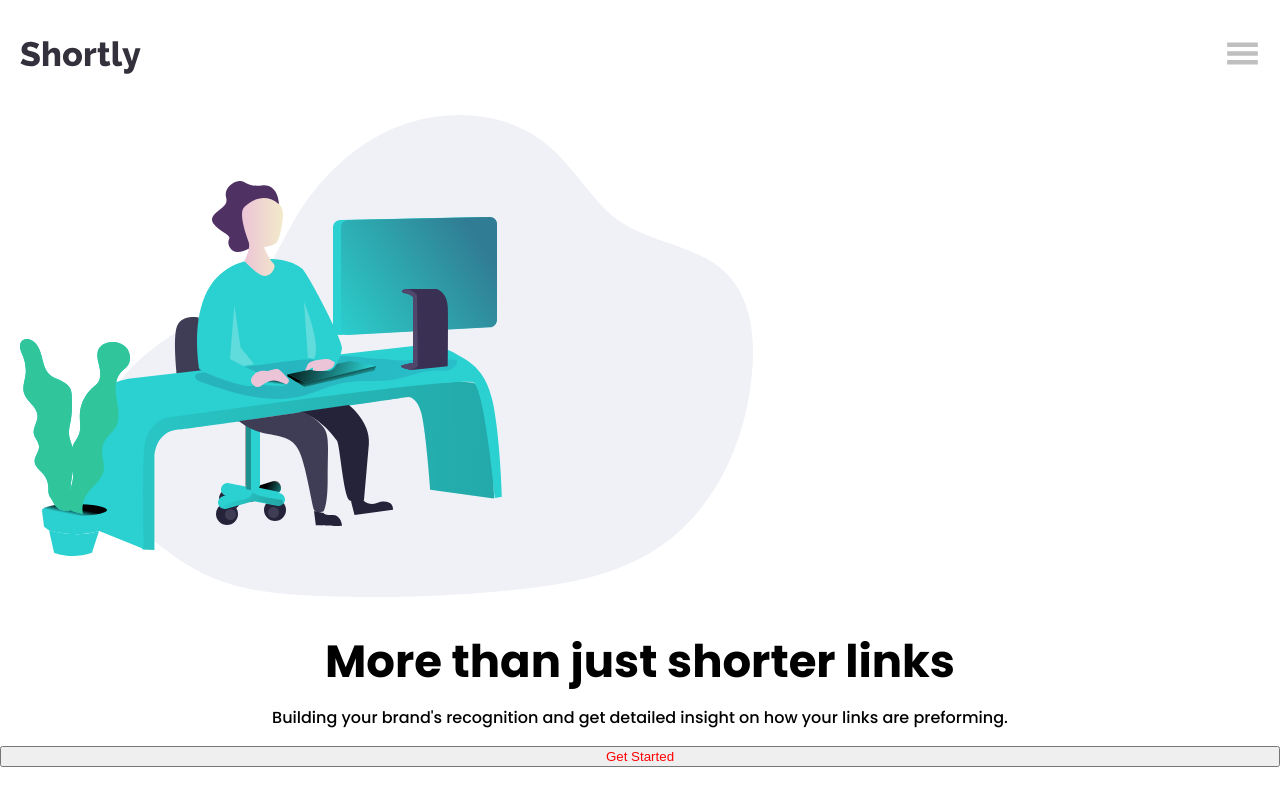
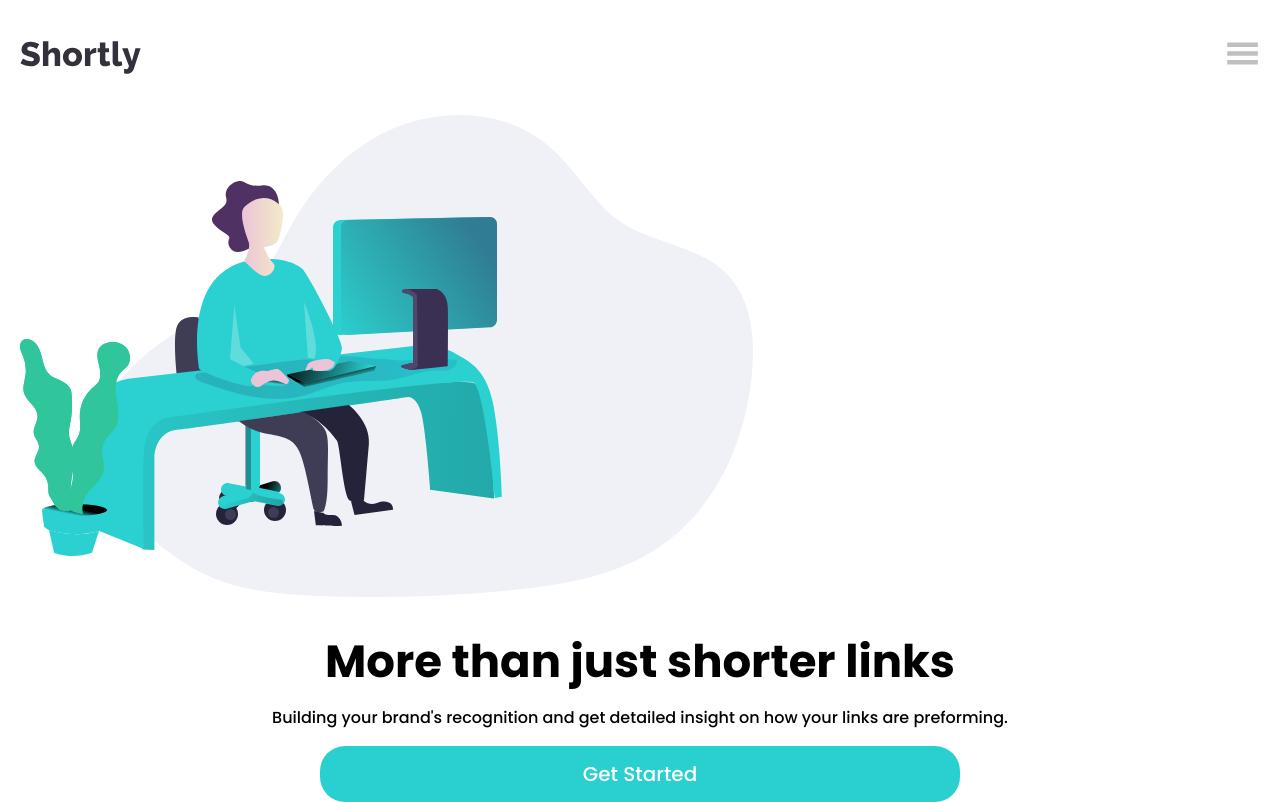
Before and after one commit to tomazi15/url-shortening-landing-page, a React (Create React App) app: page / in a window 1280 px wide. Built offline with nearby package versions, Linux system fonts and the light colour scheme.

Commit message:
feat(✨): styling button commponent

```diff
--- a/src/components/PageHeader/PageHeader.module.scss
+++ b/src/components/PageHeader/PageHeader.module.scss
@@ -2,6 +2,11 @@
 @import "../../scss/variables.scss";
 
 .container {
+  display: flex;
+  flex-direction: column;
+  text-align: center;
+  justify-content: center;
+
   font-family: $poppins-font;
 
   &__logo {
@@ -10,10 +15,6 @@
   }
 
   &__text {
-    display: flex;
-    flex-direction: column;
-    text-align: center;
-
     h1 {
       font-size: toRem(45);
       line-height: toRem(55);
--- a/src/components/partials/Button/Button.module.scss
+++ b/src/components/partials/Button/Button.module.scss
@@ -1,3 +1,14 @@
+@import "../../../scss/functions.scss";
+@import "../../../scss/variables.scss";
+
 .button {
-  color: red;
+  width: 50%;
+  padding: toRem(13) toRem(0);
+
+  font-family: $poppins-font;
+  font-size: toRem(20);
+  background-color: $color-cyan;
+  color: $color-white;
+  border: none;
+  border-radius: toRem(25);
 }
```
